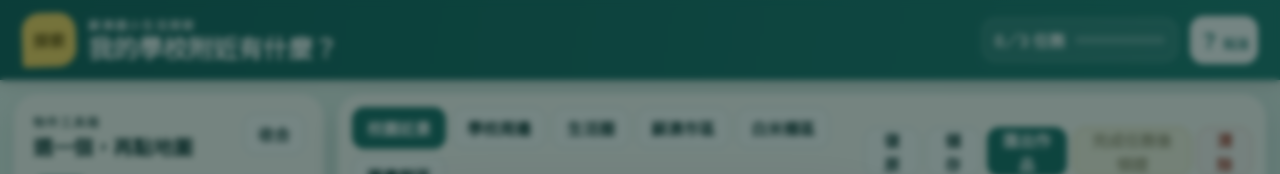
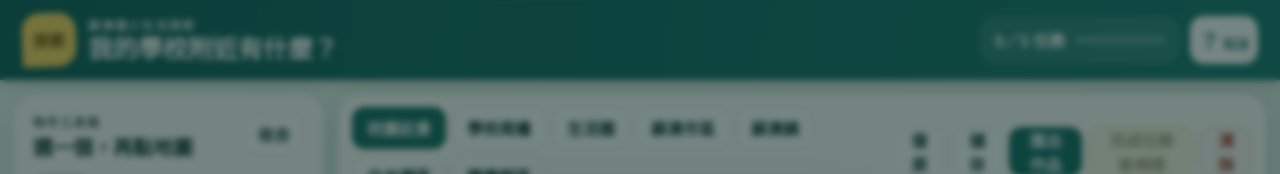
Before and after one commit to cew123452000-Abby/suao-school-neighborhood-explorer, a plain HTML site: page index.html in a window 1280 px wide. Shown: the top 174 px of the page. Drawn offline with Linux system fonts and the light colour scheme.

Commit message:
Add independent Suao Township map

```diff
--- a/app.js
+++ b/app.js
@@ -24,7 +24,7 @@ const PLACES=[
   {id:'parking',name:'停車場',cat:'traffic',sheet:C,pos:[3,1]}, {id:'gas',name:'加油站',cat:'traffic',sheet:C,pos:[0,2]},
   {id:'station',name:'火車站',cat:'traffic',sheet:OLD,pos:[2,1]}, {id:'bus',name:'公車站',cat:'traffic',sheet:OLD,pos:[3,1]}
 ];
-const MAPS={campus:{src:asset('map-close.jpg'),pin:[18,23],label:'校園近景'},neighborhood:{src:asset('map-wide.jpg'),pin:[44,26],label:'學校周邊'},life:{src:asset('map-life.jpg'),pin:[16,34],label:'生活圈'},town:{src:asset('map-town.jpg'),pin:null,label:'蘇澳市區'},baimiqiao:{src:asset('map-baimiqiao.jpg'),pin:null,label:'白米橋區'},library:{src:asset('map-library.jpg'),pin:null,label:'圖書館區'}};
+const MAPS={campus:{src:asset('map-close.jpg'),pin:[18,23],label:'校園近景'},neighborhood:{src:asset('map-wide.jpg'),pin:[44,26],label:'學校周邊'},life:{src:asset('map-life.jpg'),pin:[16,34],label:'生活圈'},town:{src:asset('map-town.jpg'),pin:null,label:'蘇澳市區'},suaotown:{src:asset('map-suao-town.jpg'),pin:null,label:'蘇澳鎮'},baimiqiao:{src:asset('map-baimiqiao.jpg'),pin:null,label:'白米橋區'},library:{src:asset('map-library.jpg'),pin:null,label:'圖書館區'}};
 const ZHUYIN={
   apartment:['ㄍㄨㄥ','ㄩˋ'],highrise:['ㄍㄠ','ㄌㄡˊ'],rice:['ㄉㄠˋ','ㄊㄧㄢˊ'],fishpond:['ㄩˊ','ㄨㄣ'],tea:['ㄔㄚˊ','ㄩㄢˊ'],park:['ㄍㄨㄥ','ㄩㄢˊ'],
   school:['ㄒㄩㄝˊ','ㄒㄧㄠˋ'],library:['ㄊㄨˊ','ㄕㄨ','ㄍㄨㄢˇ'],clinic:['ㄓㄣˇ','ㄙㄨㄛˇ'],police:['ㄐㄧㄥˇ','ㄔㄚˊ','ㄐㄩˊ'],fire:['ㄒㄧㄠ','ㄈㄤˊ','ㄉㄨㄟˋ'],garden:['ㄘㄞˋ','ㄩㄢˊ'],
--- a/index.html
+++ b/index.html
@@ -51,6 +51,7 @@
           <button class="view-btn" data-map="neighborhood" type="button">學校周邊</button>
           <button class="view-btn" data-map="life" type="button">生活圈</button>
           <button class="view-btn" data-map="town" type="button">蘇澳市區</button>
+          <button class="view-btn" data-map="suaotown" type="button">蘇澳鎮</button>
           <button class="view-btn" data-map="baimiqiao" type="button">白米橋區</button>
           <button class="view-btn" data-map="library" type="button">圖書館區</button>
         </div>
@@ -118,6 +119,6 @@
   <canvas id="exportCanvas" hidden></canvas>
   <canvas id="certificateCanvas" hidden></canvas>
   <div class="toast" id="toast" role="status" aria-live="polite"></div>
-  <script src="app.js?v=20261119-11"></script>
+  <script src="app.js?v=20261119-12"></script>
 </body>
 </html>
```
Also changed, not shown: assets/map-suao-town.jpg (added), 1 other file.
